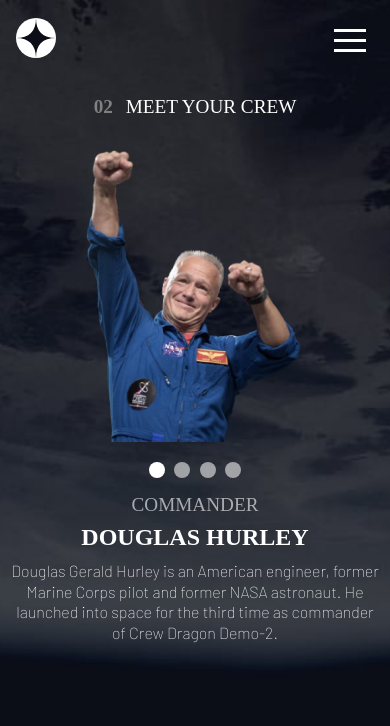
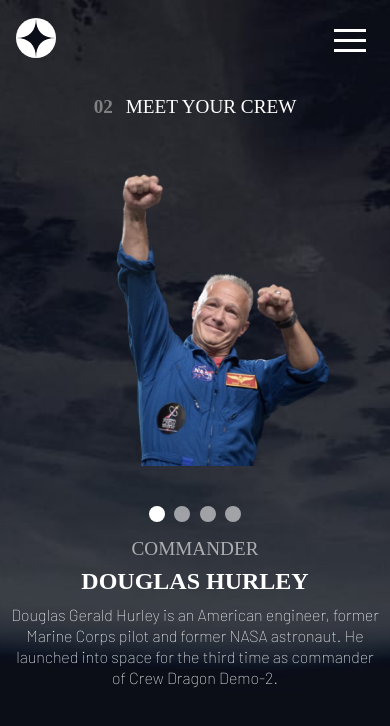
Before and after one commit to JoseAlvarezMartinez/space-tourism, a React (Create React App) app: page /crew in a window 390 px wide. Shown: the top 726 px of the page. Built offline with nearby package versions, Linux system fonts and the light colour scheme; a web font is replaced by a local one.

Commit message:
-- Vista Mobile Terminada --

```diff
--- a/src/components/CrewData.jsx
+++ b/src/components/CrewData.jsx
@@ -8,6 +8,7 @@
       <h2 className="planetas-h2">
         02 <span>{"Meet your crew".toUpperCase()}</span>
       </h2>
+      <div className="probando-img">
         <img
           src={tripulante.img}
           className={`${
@@ -15,6 +16,7 @@
           }`}
           alt=""
         />
+      </div>
       <div className="contenedor-navegacion-tripulantes">
         {crew.map((tripulante) => (
           <Link
@@ -22,7 +24,10 @@
             to={`/crew/${tripulante.id}`}
             className={`
             ${
-              (location.pathname == "/crew") && (tripulante.nombre == "Douglas Hurley") ? "circulo-activo" : ""
+              location.pathname == "/crew" &&
+              tripulante.nombre == "Douglas Hurley"
+                ? "circulo-activo"
+                : ""
             }
               ${
                 tripulante.id === Number(params.id)
--- a/src/index.css
+++ b/src/index.css
@@ -253,9 +253,10 @@
   margin-left: 4.5rem;
 }
 .douglas {
-  margin: 1rem;
+  margin: 2.5rem 0;
+  margin-left: 3.5rem;
   width: 55vw;
-  margin-left: 5.4rem;
+
 }
 .tecnologia-img {
   width: 100%;
@@ -311,3 +312,10 @@
   margin: 0 .6rem;
   padding-top: .5rem;
 }
+
+
+
+.probando-img{
+  display: flex;
+  justify-content: center;
+}
```
Lines whose indentation alone changed are shown as unchanged.
